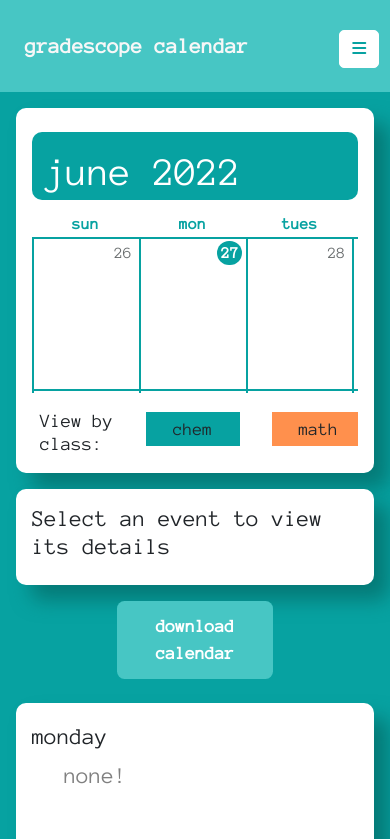
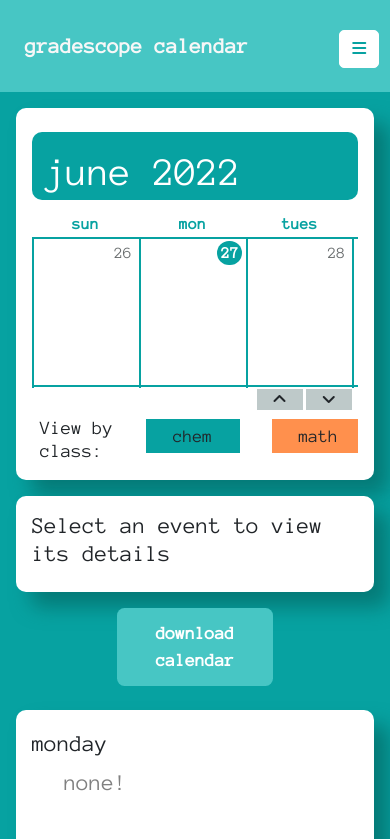
Before and after one commit to acowe/GSCal_front_end, a React (Create React App) app: page /#/home in a window 390 px wide. Shown: the top 839 px of the page. Built offline with nearby package versions, Linux system fonts and the light colour scheme; no server answers; the database is empty; a web font is replaced by a local one.

Commit message:
updated week navigation in mobile display

```diff
--- a/src/pages/components/CalCourses.js
+++ b/src/pages/components/CalCourses.js
@@ -22,7 +22,7 @@
     });
 
     return(
-        <div className={"my-3 ps-0 cal_key"}>
+        <div className={"mb-3 mt-1 mt-sm-3 ps-0 cal_key"}>
             <div className={"text-start mb-0 pe-0 key"}>
                 <h4 className={"mb-0 key_text"}>View by class:</h4></div>
             <div className={"courses"}>
--- a/src/pages/components/Calendar.js
+++ b/src/pages/components/Calendar.js
@@ -59,6 +59,7 @@
     const month = props.num_to_month(props.month_num);
     const numDayInMonth = daysInMonth(props.month_num, props.year);
     const [filter, setCourseFilter] = useState(["",""]);
+    const [weekPos, setWeekPos] = useState(0)
 
     function changeFilter(elem_id){
         if(elem_id == filter[0]){
@@ -75,11 +76,25 @@
         }
     }
 
+    function changeWeekPos(dir){
+        if(dir == "up"){
+            if (weekPos > 0){
+                setWeekPos(weekPos-1);
+            }
+        }
+        else{
+            if(weekPos < 4){
+                setWeekPos(weekPos + 1);
+            }
+        }
+    }
+
+
     return(
         <div className={"mx-md-5 mx-3 my-3 my-md-4 mt-lg-4 mb-lg-3 pb-2 pb-lg-4 pb-xl-3 cal_card"}>
             <h1 className={"cal_head"}>{month + " " + props.year}</h1>
             <div className={"cal_stuff_immovable"}>
-                <div className={"cal_stuff_movable"}>
+                <div className={"cal_stuff_movable down_"+weekPos.toString()}>
                     <Row className={"mx-0 mt-1 mt-sm-3 mt-md-3 px-0 cal_days"}>
                         <Col style={{width:"14.28%"}} className={"px-0"}>
                             <p className={"my-0 px-1 fs-6 dow_full"}>sunday</p>
@@ -123,8 +138,12 @@
                                  filter={filter[1]} eventOn={props.eventOn} enableEventOn={props.enableEventOn} eventOnFor={props.eventOnFor} selected={props.selected}/>
                     </Container>
                 </div>
+
             </div>
-
+            <div className={"cal_up_down"}>
+                <div className={"cud_up"} onClick={(e)=> changeWeekPos("up")}><i className="fa-solid fa-angle-up"></i></div>
+                <div className={"cud_down"} onClick={(e)=> changeWeekPos("down")}><i className="fa-solid fa-angle-down"></i></div>
+            </div>
             <CalCourses courseList={courseList} changeFilter={changeFilter} filter={filter[0]}/>
         </div>
 
--- a/src/style/Home.css
+++ b/src/style/Home.css
@@ -904,6 +904,9 @@
     color: #bcd6d5;
 }
 
+.cal_up_down{
+    display: none;
+}
 
 @media (min-height: 830px) {
     .cal_wk_fst .event_card_true{
@@ -1111,18 +1114,71 @@
 
 
     .cal_stuff_immovable{
-        position: relative;
+
         margin-top: 0.5rem;
-        height: 22vh;
+        height: 180px;
         overflow-x: scroll;
-        overflow-y: scroll;
+        overflow-y: hidden ;
+
     }
     .cal_stuff_movable {
+        position: relative;
         width: 230%;
-        position: relative;
+
     }
 
-    .cal_days{
+    .cal_up_down{
+        display: block;
+        margin-left: auto;
+        margin-right: 0;
+        width:33%;
+        height:auto;
+        margin-bottom: 0.3rem;
+
+
+    }
+
+    .cud_up{
+        background-color: #bec9c9;
+        display: inline;
+        padding-left: 1rem;
+        padding-right: 1rem;
+        padding-top: 0.15rem;
+        padding-bottom: 0.15rem;
+        margin-right: 0.2rem;
+
+
+
+    }
+
+    .cud_down{
+        background-color: #bec9c9;
+        display: inline;
+        padding-left: 1rem;
+        padding-right: 1rem;
+        padding-top: 0.15rem;
+        padding-bottom: 0.15rem;
+    }
+
+    .down_0{
+        top:0;
+    }
+
+    .down_1{
+        top:-152px;
+    }
+
+    .down_2{
+        top:-300px;
+    }
+    .down_3{
+        top:-448px;
+    }
+    .down_4{
+        top:-596px;
+    }
+
+    .cal_stuff_movable .cal_days{
         background-color: white;
         position: sticky;
         top:-1px;
@@ -1138,7 +1194,7 @@
         border-bottom-style: solid;
         border-width: 2px;
         border-color: #07A2A1;
-        min-height: 18vh;
+        min-height: 148px;
         overflow: hidden;
     }
 
@@ -1147,7 +1203,7 @@
         border-bottom-style: solid;
         border-width: 2px;
         border-color: #07A2A1;
-        min-height: 18vh;
+        min-height: 148px;
         overflow: hidden;
     }
 
@@ -1156,7 +1212,7 @@
         border-bottom-style: solid;
         border-width: 1px;
         border-color: #07A2A1;
-        min-height: 18vh;
+        min-height: 148px;
         overflow: hidden;
 
     }
```
Also changed, not shown: 2 other files (tests, documents, lock files or other folders).
